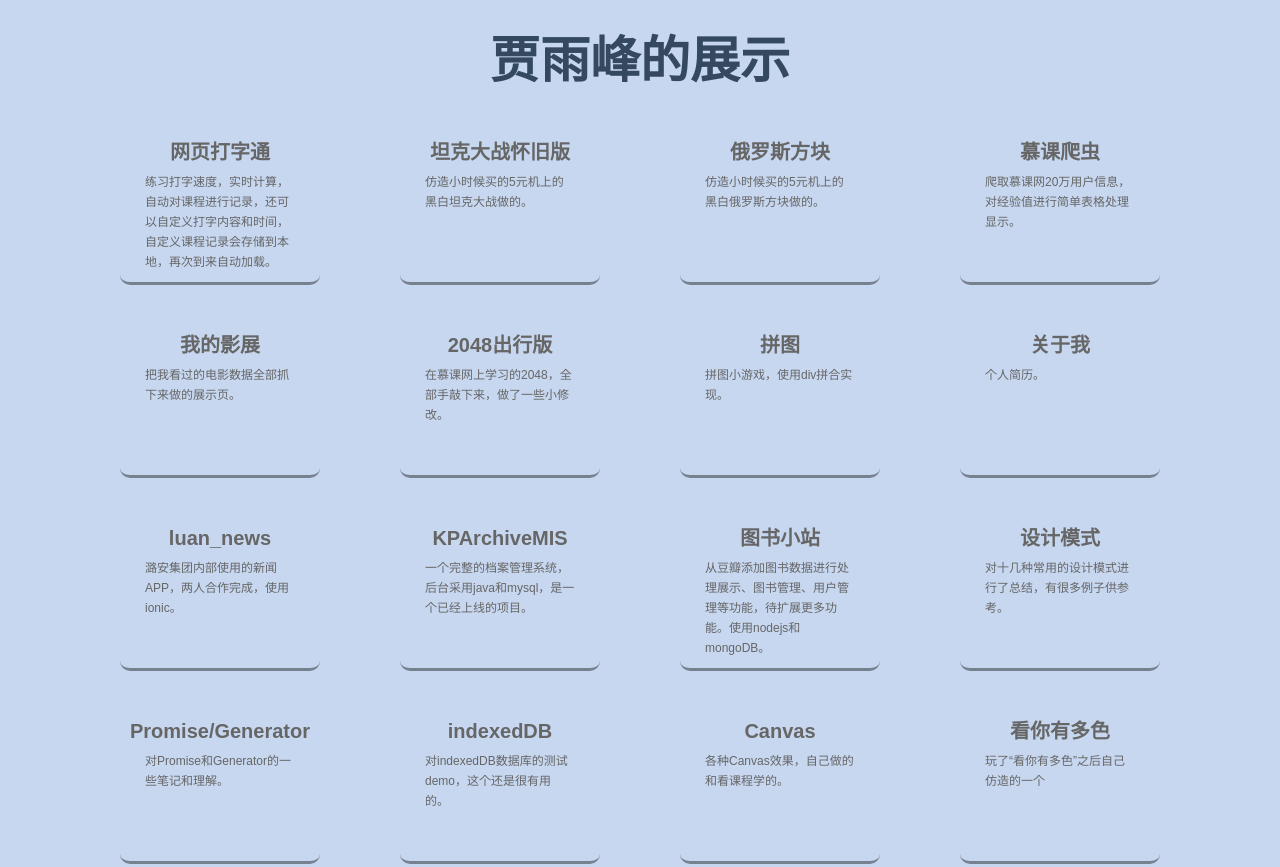
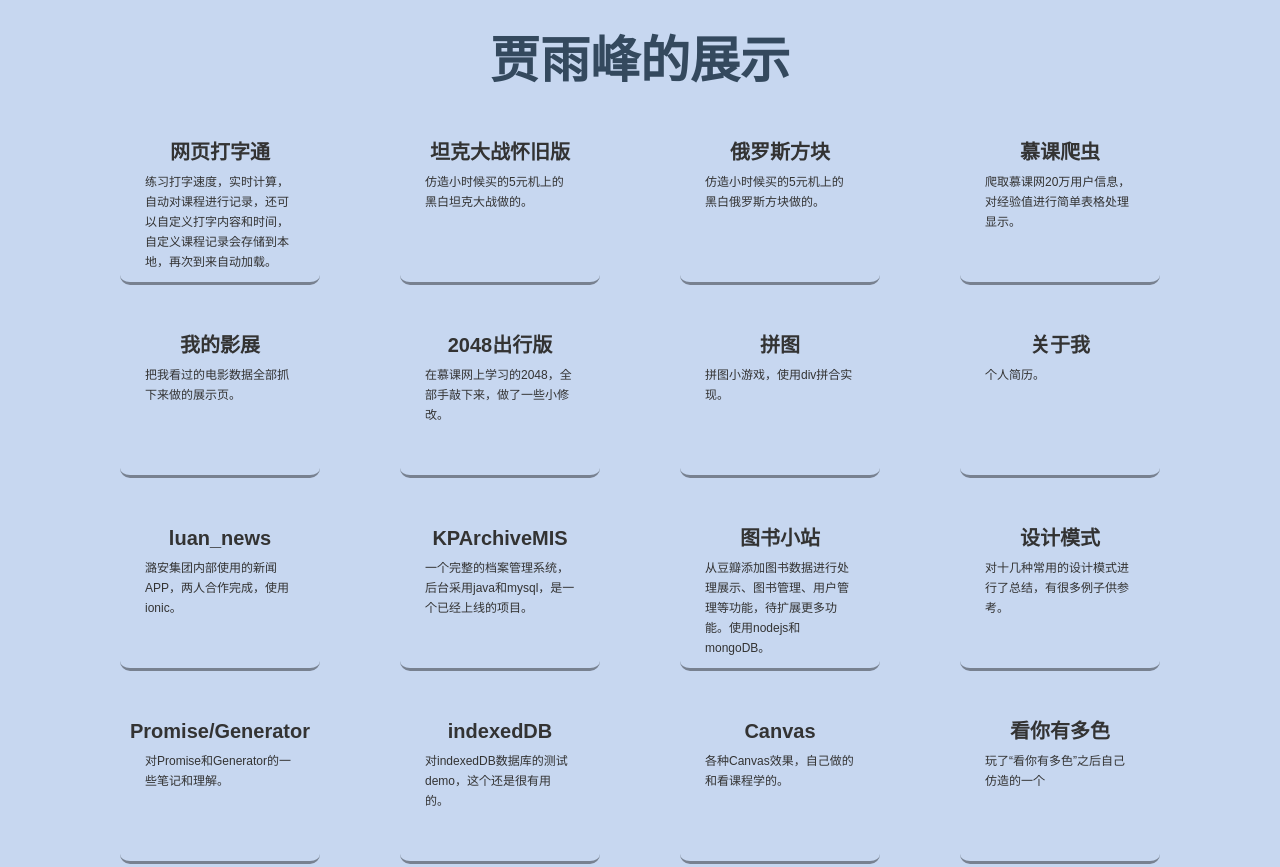
Before and after one commit to JYFiaueng/welcome, a plain HTML site: page index.html in a window 1280 px wide. Shown: the top 867 px of the page. Drawn offline with Linux system fonts and the light colour scheme.

Commit message:
change color

```diff
--- a/styles/main.css
+++ b/styles/main.css
@@ -32,7 +32,7 @@ div{
 	display: block;
 	width: 200px;
 	height: 150px;
-	color: #666;
+	color: #333;
 	position: relative;
 }
 #list li a h2{
```
